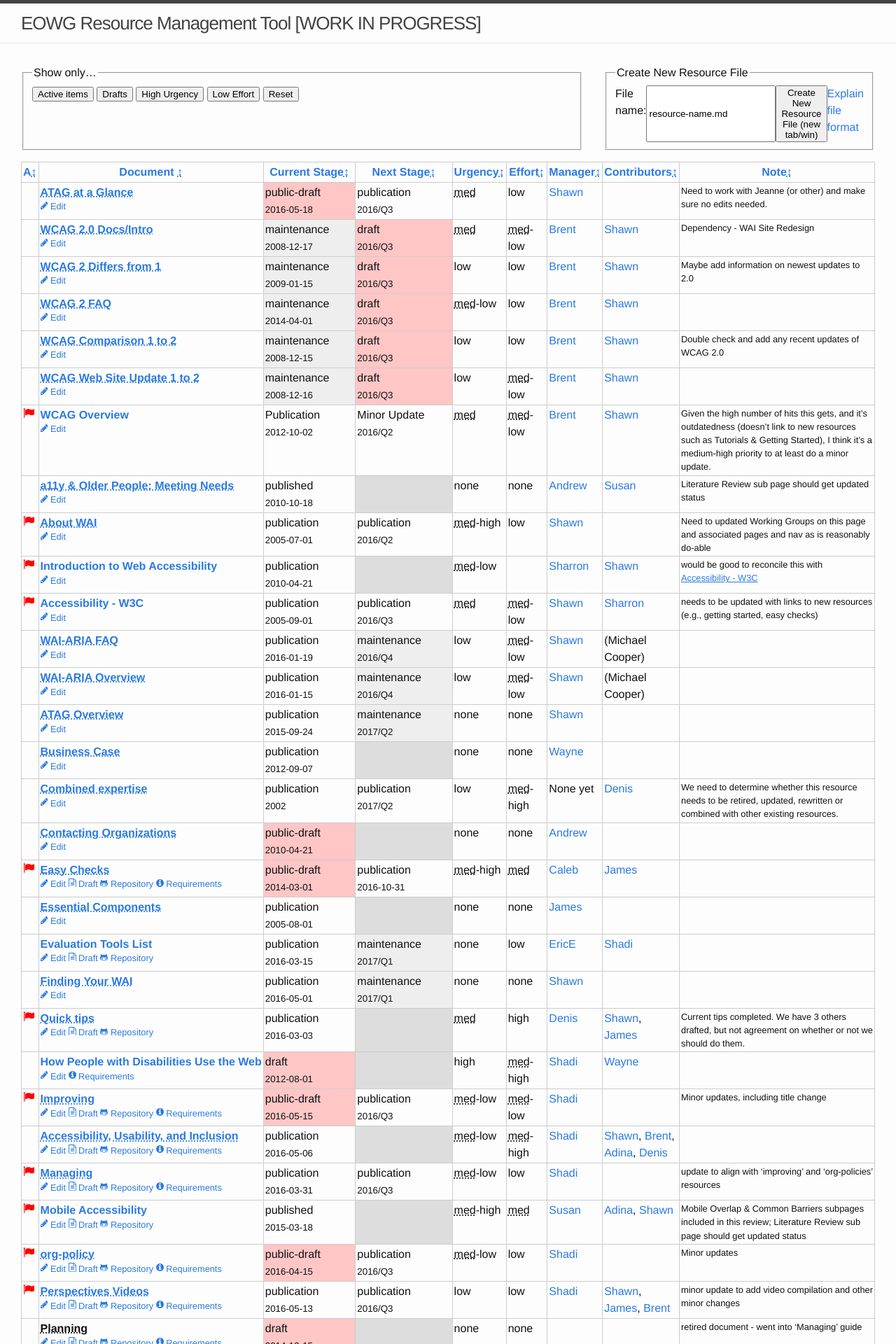
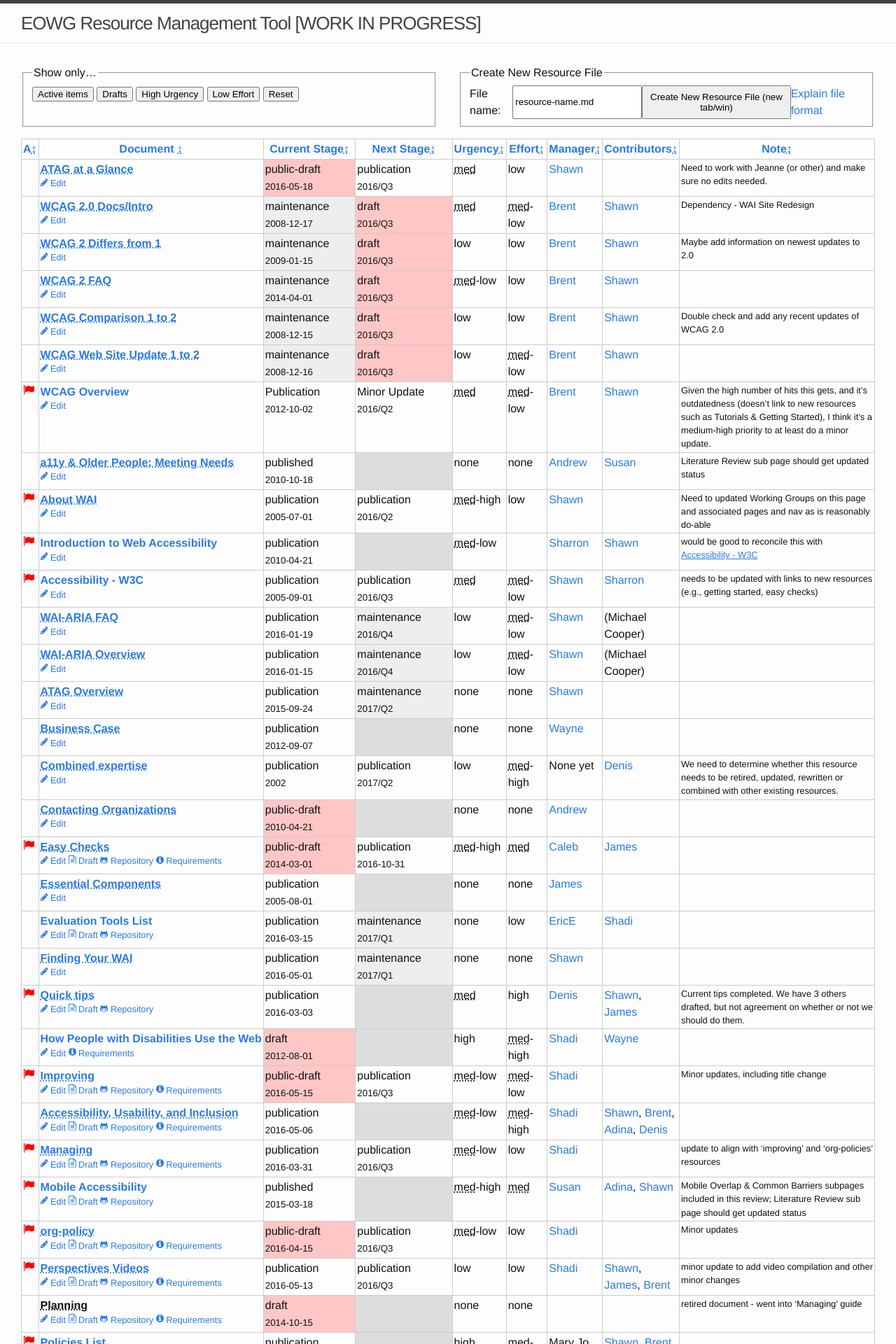
Before and after one commit to w3c/wai-resources, a Jekyll site: the page built from index.html, in a window 1280 px wide. Shown: the top 1920 px of the page at 70% size. Built offline with Jekyll 4.4.1, drawn with Linux system fonts in a browser that asks for light colours.

Commit message:
Layout update
To cater for #17

```diff
--- a/_sass/_base.scss
+++ b/_sass/_base.scss
@@ -220,10 +220,9 @@
   display: flex;
   margin-bottom: 1em;
   fieldset {
-    flex:3;
+    flex:1;
     &:first-child {
       order:2;
-      flex: 1;
       margin-left: 2em;
       form {
         display: flex;
```
